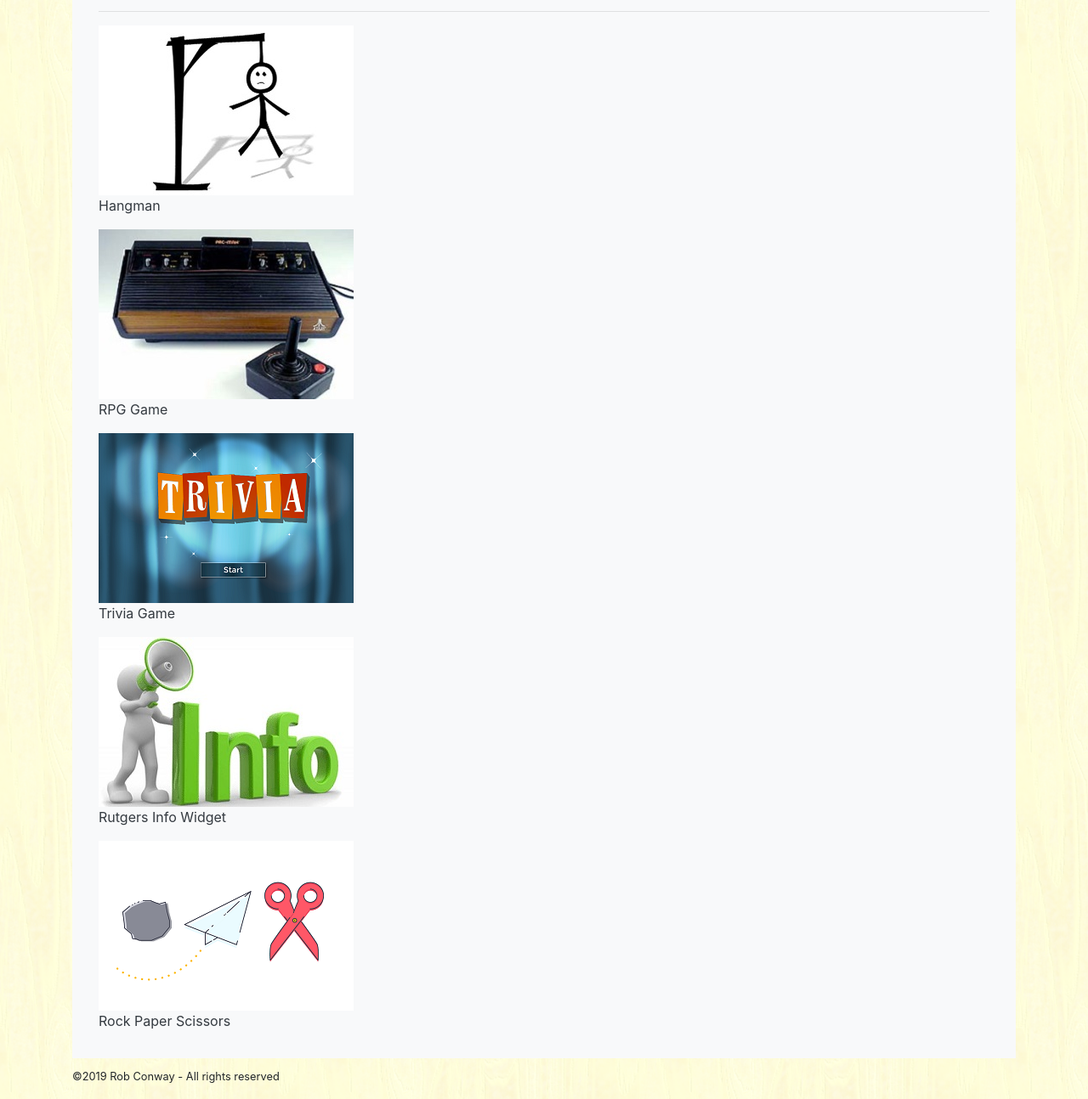
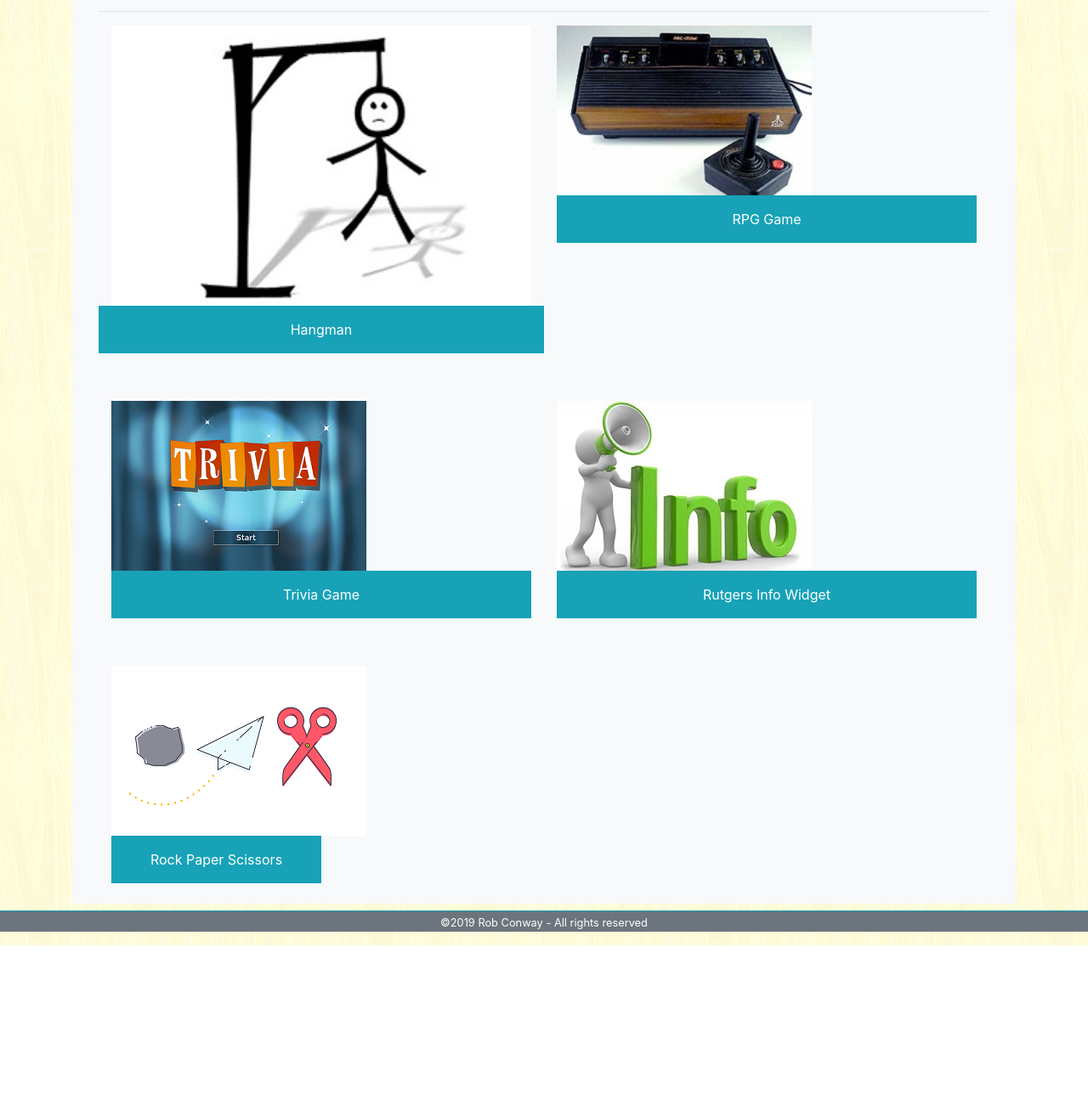
Before and after one commit to robconway12/Bootstrap-Portfolio, a plain HTML site: page portfolio.html in a window 1280 px wide. Shown: the part 153-1447 px from the top of the page at 85% size. After the commit the page ends 1266 px from the top, so only its background shows below. Drawn offline with nearby package versions, Linux system fonts and the light colour scheme.

```diff
--- a/portfolio.html
+++ b/portfolio.html
@@ -13,7 +13,7 @@
     <header class="bg-light mb-3 shadow">
 
             <div class="container clearfix">
-            <h1 class="p-3 mb-0 bg-info text-white rounded w-25 text-wrap float-left align-bottom">Rob Conway</h1>
+            <h1 class="p-3 mb-0 bg-info text-white rounded text-wrap float-left align-bottom">Rob Conway</h1>
                 <nav class="nav nav-pills flex-column flex-sm-row float-right position-relative mt-4">
                     <a class="flex-sm-fill text-sm-center nav-link text-info" href="index.html">About</a>
                     <a class="flex-sm-fill text-sm-center nav-link bg-info active" href="portfolio.html">Portfolio</a>
@@ -30,33 +30,51 @@
 
                 <hr>
 
-            <div class="flex-container">
-                <div class="portfolioimg">
-                    <img src="assets/images/hangman.jpg">
-                    <p class="imglabel">Hangman</p>
+                <div class="container">
+                    <div class="row mb-5">
+                        <div class="col">
+                            <div class="row">
+                                <img id="hangman" class="col-sm-12" src="assets/images/hangman.jpg">
                             </div>
-                <div class="portfolioimg">
+                            <div class="row">
+                                <label for="hangman" class="bg-info text-white p-3 text-center col-12">Hangman</label>
+                            </div>
+                        </div>
+                        <div class="col-sm">
                             <img src="assets/images/videogame.jpg">
-                    <p  class="imglabel">RPG Game</p>
+                            <label class="bg-info text-white p-3 text-center col">RPG Game</label>
                         </div>
-                <div class="portfolioimg">
+                    </div>
+                </div>
+
+                <div class="container">
+                    <div class="row mb-5">
+                        <div class="col-sm">
                             <img src="assets/images/trivia.png">
-                    <p  class="imglabel">Trivia Game</p>
+                            <label class="bg-info text-white p-3 text-center col">Trivia Game</label>
                         </div>
-                <div class="portfolioimg">
+                        <div class="col-sm">
                             <img src="assets/images/info.jpg">
-                    <p  class="imglabel">Rutgers Info Widget</p>
+                            <label class="bg-info text-white p-3 text-center col">Rutgers Info Widget</label>
                         </div>
-                <div class="portfolioimg">
+                    </div>
+                </div>
+
+                <div class="container">
+                    <div class="row">
+                        <div class="col-sm-6">
                             <img src="assets/images/rps.png">
-                    <p  class="imglabel">Rock Paper Scissors</p>
+                            <label class="bg-info text-white p-3 text-center col-6">Rock Paper Scissors</label>
+                        </div>
                     </div>
                 </div>
             </div>
         </section>
-<footer id="main-footer">
+        </div>
+
+    <footer class="text-center bg-secondary text-white border-top border-info">
         <p><small>&copy;2019 Rob Conway - All rights reserved</small></p>
+    </footer>
 
-    </footer>
 </body>
 </html>
```
Also changed, not shown: contact.html (+17 -10 lines), index.html (+2 -3 lines). Lines whose indentation alone changed are shown as unchanged.
